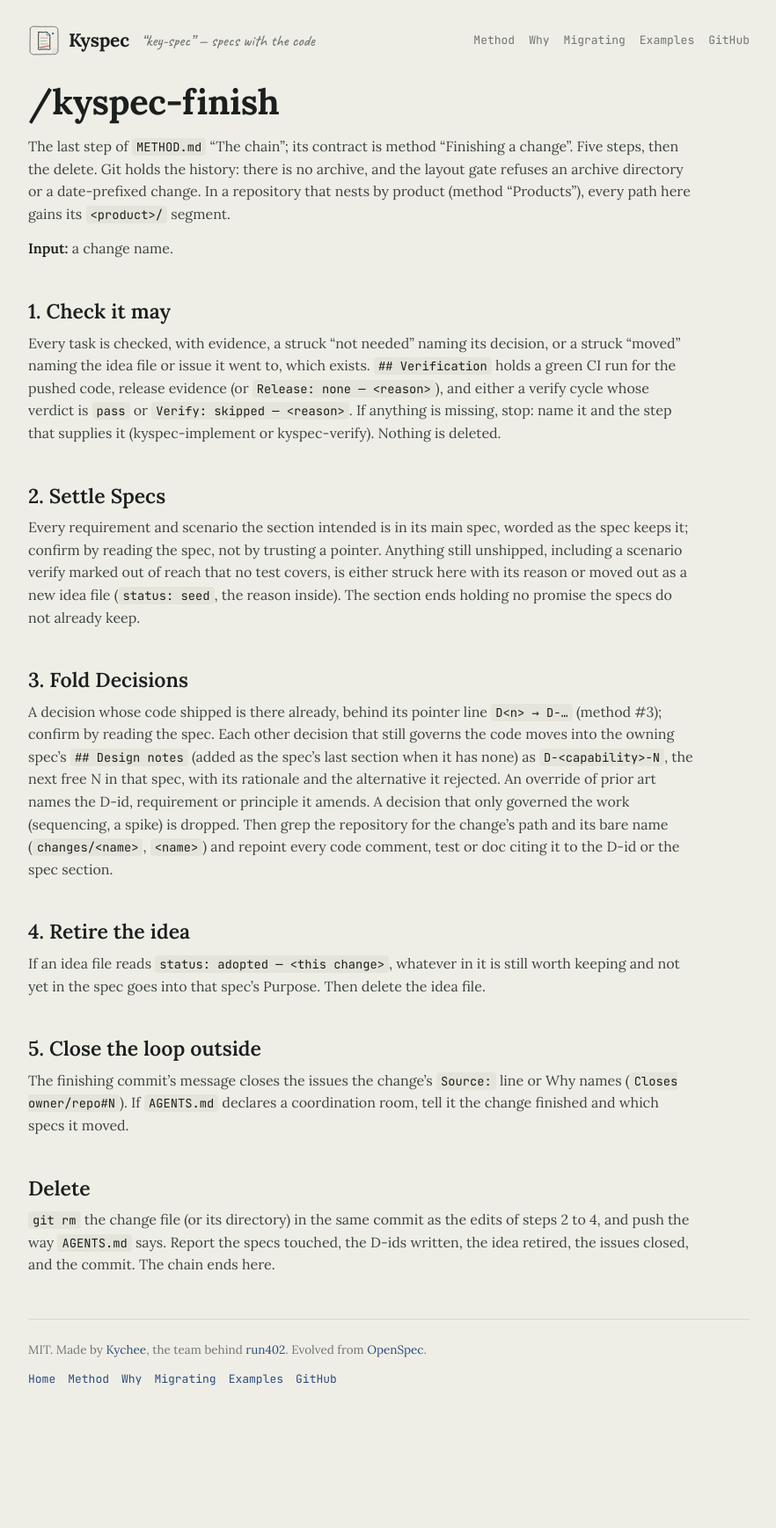
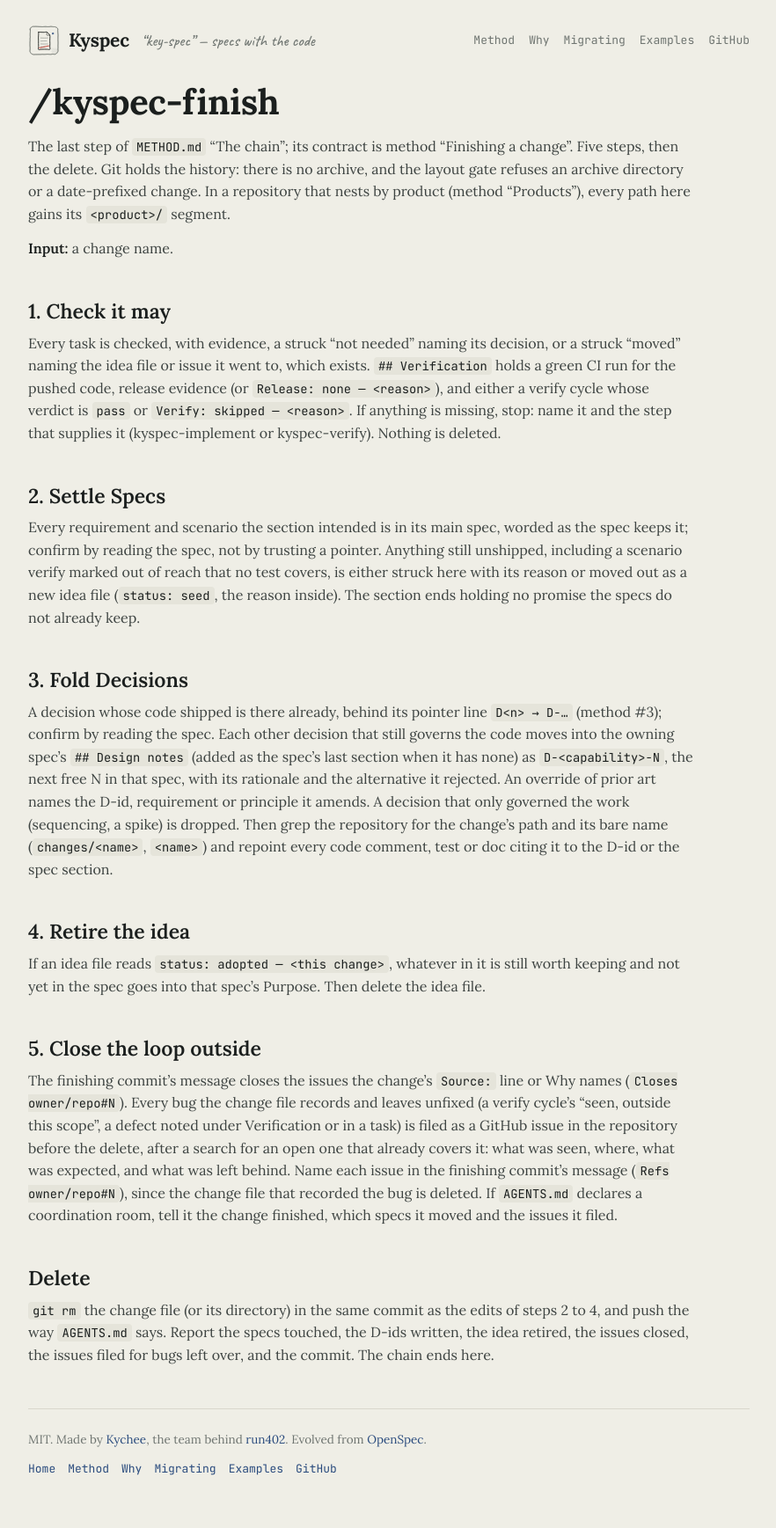
Before and after one commit to kychee-com/kyspec, a Jekyll site: the page built from skills/kyspec-finish/SKILL.md, in a window 1280 px wide. Shown: the whole page at 88% size, without its empty margins (198-1080 px from the left). Built offline with Jekyll 4.4.1, drawn with Linux system fonts in a browser that asks for light colours; our own code applies the rules of GitHub Pages for plain Markdown files; before the commit the page ends 1634 px from its top, so only the background shows below that.

Commit message:
kyspec: finishing a change files every bug it leaves unfixed as a GitHub issue
kyspec-finish step 5 and METHOD.md 'Finishing a change': a bug the change file records and leaves unfixed (a verify cycle's 'seen, outside this scope', a defect under Verification) is filed as an issue before the delete, after a search for an existing one, and named in the finishing commit, since the change file is deleted.

Co-Authored-By: Claude Opus 5.5 <noreply@anthropic.com>

Claude-Session: https://claude.ai/code/session_016MMnWz9p24n7pAxXYCnuB6

```diff
--- a/skills/kyspec-finish/SKILL.md
+++ b/skills/kyspec-finish/SKILL.md
@@ -1,6 +1,6 @@
 ---
 name: kyspec-finish
-description: Finish a change in five steps then delete it - check it may, settle its Specs into the main specs, fold its Decisions into the spec's Design notes as D-<capability>-N, retire its idea, close linked issues and tell the room - then git rm the change file and push. Use for /kyspec-finish <change>, or when kyspec-implement or kyspec-verify names it.
+description: Finish a change in five steps then delete it - check it may, settle its Specs into the main specs, fold its Decisions into the spec's Design notes as D-<capability>-N, retire its idea, close linked issues, file left-over bugs as GitHub issues and tell the room - then git rm the change file and push. Use for /kyspec-finish <change>, or when kyspec-implement or kyspec-verify names it.
 ---
 
 # /kyspec-finish
@@ -49,11 +49,16 @@ and not yet in the spec goes into that spec's Purpose. Then delete the idea file
 ## 5. Close the loop outside
 
 The finishing commit's message closes the issues the change's `Source:` line or Why names
-(`Closes owner/repo#N`). If `AGENTS.md` declares a coordination room, tell it the change
-finished and which specs it moved.
+(`Closes owner/repo#N`). Every bug the change file records and leaves unfixed (a verify cycle's
+"seen, outside this scope", a defect noted under Verification or in a task) is filed as a GitHub
+issue in the repository before the delete, after a search for an open one that already covers
+it: what was seen, where, what was expected, and what was left behind. Name each issue in the
+finishing commit's message (`Refs owner/repo#N`), since the change file that recorded the bug
+is deleted. If `AGENTS.md` declares a coordination room, tell it the change finished, which
+specs it moved and the issues it filed.
 
 ## Delete
 
 `git rm` the change file (or its directory) in the same commit as the edits of steps 2 to 4, and
 push the way `AGENTS.md` says. Report the specs touched, the D-ids written, the idea retired,
-the issues closed, and the commit. The chain ends here.
+the issues closed, the issues filed for bugs left over, and the commit. The chain ends here.
```
Also changed, not shown: METHOD.md (+3 -2 lines), examples/workflows/02-issue-to-finish.md (+1 -1 lines).
